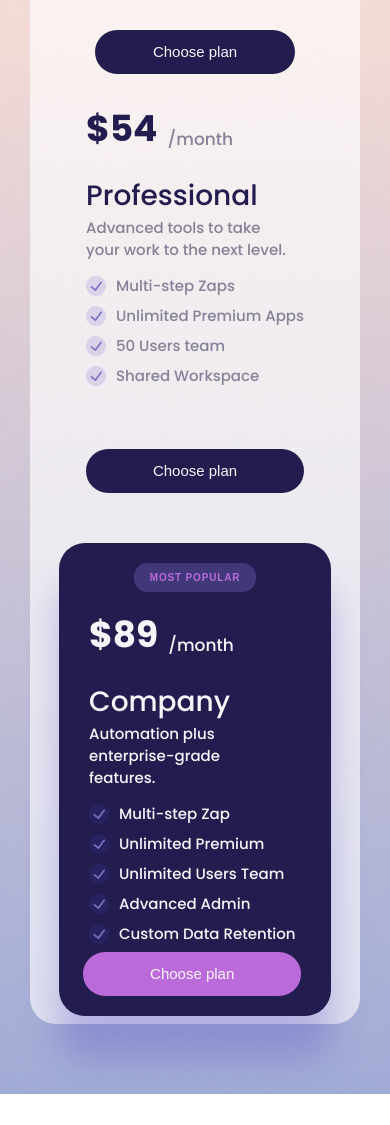
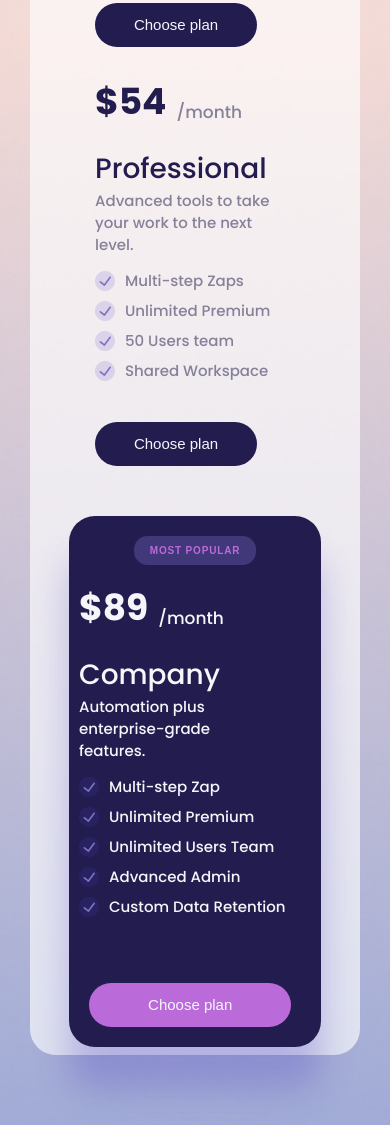
Before and after one commit to YuliyaAdamiv/TariffPlans, a website: page src/html/index.html in a window 390 px wide. Shown: the part 808-1933 px from the top of the page. Before the commit the page ends 1902 px from the top, so only its background shows below. Drawn offline with Linux system fonts and the light colour scheme; files that its build step writes are made by us from their sources; files whose address does not match are found by name.

Commit message:
edit responsive

```diff
--- a/src/html/index.html
+++ b/src/html/index.html
@@ -29,8 +29,8 @@
                         here to
                         help you scale.</div>
                     <div id='title-btn' class='title-btn'>
-                        <button id='monthly' class="btn active" onclick="monthlyPrice()">MONTHLY</button>
-                        <button id='yearly' class="btn" onclick="yearlyPrice()">YEARLY</button>
+                        <button id='monthly' class="btn active title-yearly" onclick="monthlyPrice()">MONTHLY</button>
+                        <button id='yearly' class="btn title-yearly" onclick="yearlyPrice()">YEARLY</button>
                     </div>
                 </div>
             </section>
@@ -72,7 +72,7 @@
                         </div>
                         <div class="tariff-item">
                             <img src='img/Pricing/check-circle-1.png' alt="check">
-                            <p>Unlimited Premium Apps</p>
+                            <p>Unlimited Premium</p>
                         </div>
                         <div class="tariff-item">
                             <img src='img/Pricing/check-circle-1.png' alt="check">
--- a/src/scss/header.scss
+++ b/src/scss/header.scss
@@ -35,5 +35,12 @@
   }
   .container-header {
     padding: 40px 27px;
+    margin: 0 30px;
   }
 }
+@media (max-width: 420px) {
+  .container-header {
+    padding: 40px 27px;
+    margin: 0;
+  }
+}
--- a/src/scss/main.scss
+++ b/src/scss/main.scss
@@ -35,6 +35,11 @@ button {
     padding: 40px 80px 70px 80px;
   }
 }
+@media (max-width: 999px) {
+  .container {
+    padding: 40px 20px 70px 20px;
+  }
+}
 @media (max-width: 768px) {
   .container {
     padding: 40px 30px 70px 30px;
--- a/src/scss/tariff.scss
+++ b/src/scss/tariff.scss
@@ -144,11 +144,106 @@
 }
 @media (max-width: 999px) {
   .tariff {
+    padding: 40px 0 40px 20px;
+  }
+  .tariff .card {
+    margin-right: 9%;
+  }
+  .card-3 {
+    width: 266px;
+    right: 15px;
+    padding: 20px 10px;
+  }
+  .popular {
+    margin: 0 auto 20px;
+    display: block;
+  }
+  .tariff-choose {
+    width: 90%;
+    padding: 11px 20px;
+    left: 0;
+  }
+  .tariff-description {
+    max-width: 188px;
+  }
+  .violet {
+    padding: 11px 20px;
+  }
+}
+@media (max-width: 820px) {
+  .tariff {
+    padding: 40px 0 40px 20px;
+  }
+  .card-3 {
+    width: 246px;
+    right: 15px;
+    padding: 20px 10px;
+  }
+  .popular {
+    margin: 0 auto 20px;
+    display: block;
+  }
+  .tariff-choose {
+    width: 90%;
+    padding: 11px 20px;
+    left: 0;
+  }
+  .tariff-description {
+    max-width: 188px;
+  }
+  .violet {
+    padding: 11px 20px;
+  }
+  .tariff .card {
+    margin-right: 6%;
+  }
+  //   .tariff {
+  //     justify-content: space-between;
+  //   }
+  //   .tariff .card {
+  //     margin-right: 17%;
+  //   }
+  //   .card-3 {
+  //     position: relative;
+  //     margin: 50px 0;
+  //     top: 0;
+  //     right: 0;
+  //   }
+}
+@media (max-width: 920px) {
+  //   .tariff .card {
+  //     margin-right: 9%;
+  //   }
+}
+@media (max-width: 768px) {
+  .tariff {
+    padding: 40px 45px 40px 45px;
+  }
+  .card {
+    margin-top: 32px;
+  }
+  .tariff-description {
+    max-width: 180px;
+  }
+  .tariff .card {
+    margin-right: 10%;
+  }
+
+  .popular {
+    margin: 0 auto 20px;
+    display: block;
+  }
+  .card-3 {
+    width: 200px;
+    height: 531px;
+  }
+  .tariff-choose {
+    padding: 11px 27px;
+  }
+  .tariff {
     justify-content: space-between;
   }
-  .tariff .card {
-    margin-right: 17%;
-  }
+
   .card-3 {
     position: relative;
     margin: 50px 0;
@@ -156,62 +251,38 @@
     right: 0;
   }
 }
-@media (max-width: 920px) {
+@media (max-width: 600px) {
   .tariff .card {
-    margin-right: 9%;
+    margin-right: 20px;
+  }
+  .tariff {
+    padding: 40px 0 40px 20px;
   }
 }
-@media (max-width: 768px) {
-  .card {
-    margin-top: 32px;
-  }
-  .tariff-description {
-    max-width: 200px;
-  }
-  .tariff .card {
-    margin-right: 3%;
-  }
-
-  .popular {
-    margin: 0 auto 20px;
-    display: block;
-  }
-  .card-3 {
-    width: 210px;
-  }
-  .tariff-choose {
-    padding: 11px 27px;
-  }
-}
-@media (max-width: 600px) {
+@media (max-width: 480px) {
   .tariff {
     display: flex;
     flex-direction: column;
     align-items: center;
     padding: 0;
-  }
-  .tariff .card {
-    margin-right: 0;
+    margin: 0 30px;
   }
   .card-3 {
-    width: 272px;
-    margin-bottom: 8px;
-  }
-  .tariff-choose {
-    padding: 11px 56px;
-  }
-}
-@media (max-width: 480px) {
-  .card-3 {
-    width: 272px;
+    width: 252px;
     margin-bottom: 8px;
   }
   .popular {
     margin: 0 auto 20px;
     display: block;
   }
-  .card-2,
-  .card-1 {
-    padding-bottom: 32px;
+
+  .tariff-choose {
+    padding: 11px 30px;
   }
 }
+@media (max-width: 420px) {
+  .tariff {
+    padding: 0;
+    margin: 0;
+  }
+}
--- a/src/scss/title.scss
+++ b/src/scss/title.scss
@@ -33,15 +33,12 @@
 }
 .title-yearly {
   color: $text-btn;
-  background-color: $base-color;
+  background: $base-color;
 }
 .active {
   background-color: $light-violet;
   color: $base-color;
   box-shadow: $shadow-btn;
-}
-button.title-yearly {
-  background: $base-color;
 }
 .title-items {
   display: flex;
@@ -54,7 +51,7 @@ button.title-yearly {
 }
 .title-btn {
   display: flex;
-  background: $yearly;
+  background: $base-color;
   border-radius: 22px;
 }
 @media (max-width: 900px) {
@@ -73,11 +70,19 @@ button.title-yearly {
     margin-bottom: 37px;
   }
 }
-@media (max-width: 360px) {
+@media (max-width: 480px) {
+  .title {
+    margin: 0 30px;
+  }
+}
+@media (max-width: 420px) {
   .title-item {
     font-size: 38px;
   }
   .title-items div:nth-child(1) {
     margin-right: 0px;
   }
+  .title {
+    margin: 0;
+  }
 }
```
Also changed, not shown: dist/css/style.css, dist/index.html.
